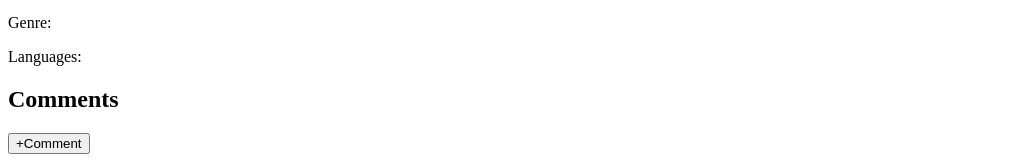
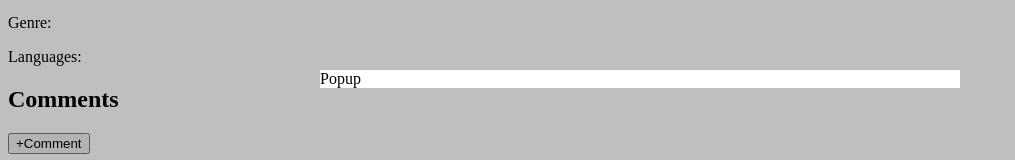
Before and after one commit to olsenjames1116/social-networking-app, a React (Create React App) app: page /1 in a window 1280 px wide. Both pictures are taken after a click on the button "+Comment". Shown: the part 321-481 px from the top of the page, without its empty margins (0-1015 px from the left). Built offline with nearby package versions, Linux system fonts and the light colour scheme; no server answers.

Commit message:
Display page cover and popup with new comment
When the new comment button is pressed, the page cover and popup
components are displayed.

```diff
--- a/src/components/content/moviePage/MoviePage.js
+++ b/src/components/content/moviePage/MoviePage.js
@@ -2,14 +2,20 @@ import React from 'react';
 import { useParams } from 'react-router-dom';
 import MovieData from './movieData/MovieData';
 import Comments from './comments/Comments';
+import { useSelector } from 'react-redux';
+import PageCover from './comments/PageCover';
+import Popup from './comments/Popup';
 
 export default function MoviePage() {
   const { id } = useParams();
+  const popup = useSelector((state) => state.popup.value);
 
   return (
     <div className="moviePage">
       <MovieData id={id} />
       <Comments />
+      {popup && <PageCover />}
+      {popup && <Popup />}
     </div>
   );
 }
--- a/src/components/content/moviePage/comments/NewCommentButton.js
+++ b/src/components/content/moviePage/comments/NewCommentButton.js
@@ -1,5 +1,9 @@
 import React from 'react';
+import { useDispatch } from 'react-redux';
+import { displayPopup } from '../../../../redux/state/popupSlice';
 
 export default function NewCommentButton() {
-  return <button>+Comment</button>;
+  const dispatch = useDispatch();
+
+  return <button onClick={() => dispatch(displayPopup())}>+Comment</button>;
 }
--- a/src/components/content/moviePage/comments/Popup.js
+++ b/src/components/content/moviePage/comments/Popup.js
@@ -11,5 +11,9 @@ export default function Popup() {
     width: '50%'
   };
 
-  return <div className="popup"></div>;
+  return (
+    <div className="popup" style={style}>
+      Popup
+    </div>
+  );
 }
--- a/src/redux/state/popupSlice.js
+++ b/src/redux/state/popupSlice.js
@@ -6,8 +6,12 @@ export const popupSlice = createSlice({
     value: false
   },
   reducers: {
-    displayPopup: (state) => !state.value,
-    hidePopup: (state) => !state.value
+    displayPopup: (state) => {
+      state.value = !state.value;
+    },
+    hidePopup: (state) => {
+      state.value = !state.value;
+    }
   }
 });
 
```
